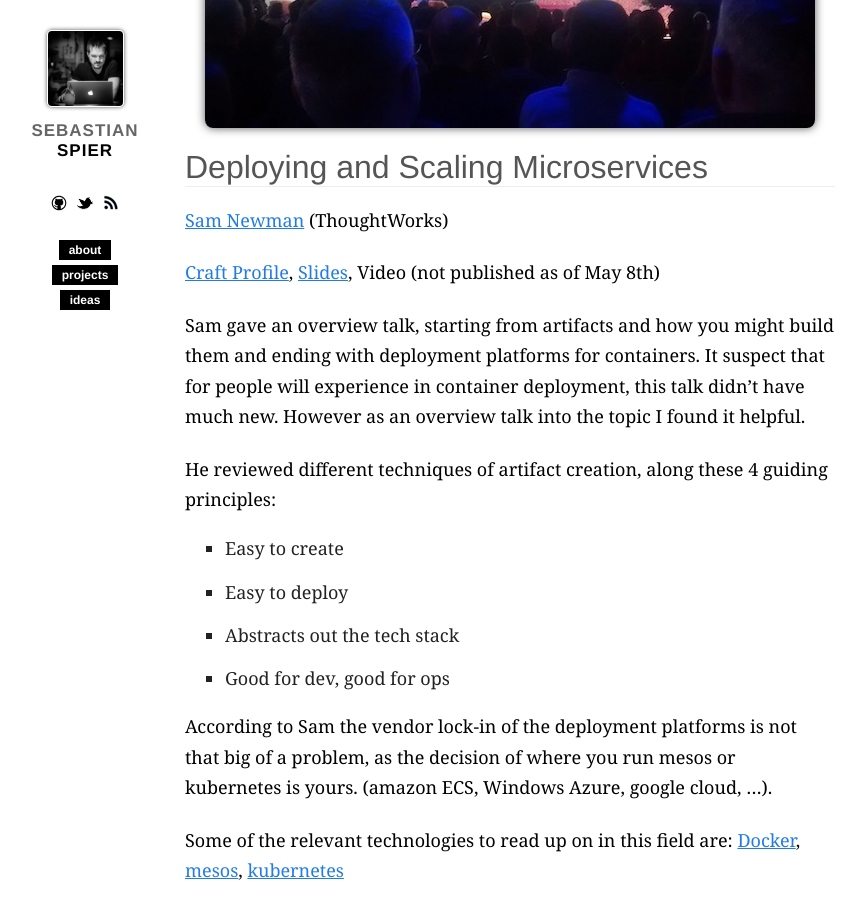
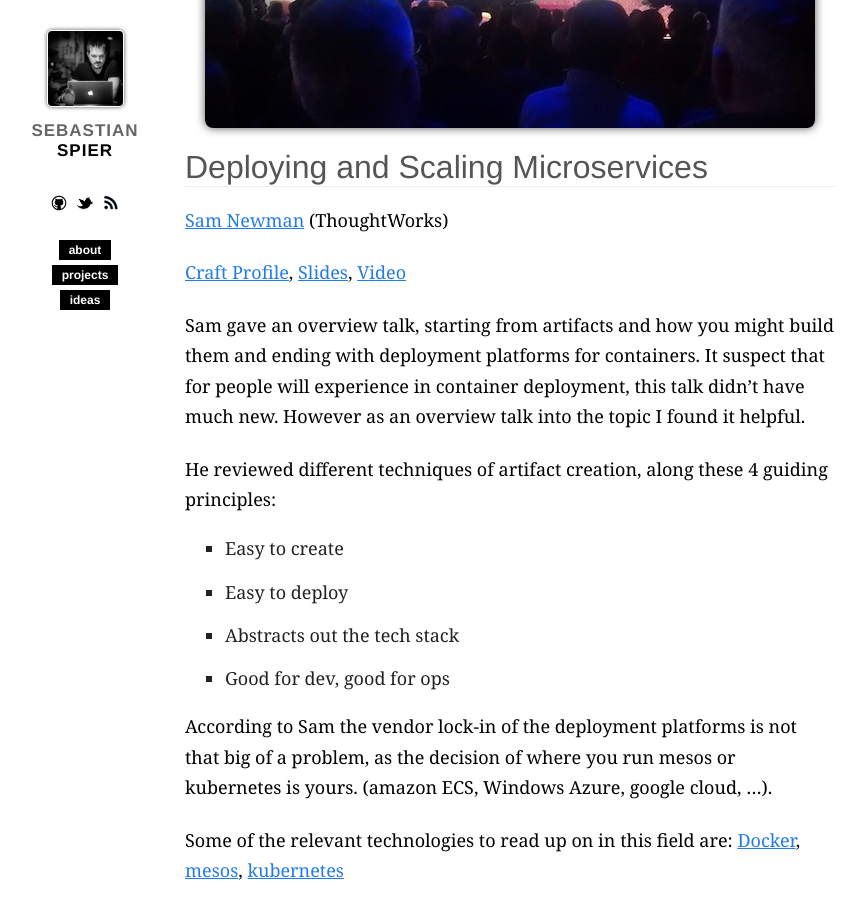
Before and after one commit to spier/spier.github.io, a Jekyll site: the page built from _posts/2016-05-08-craft-conference-2016-review.md, in a window 1280 px wide and 900 px high, scrolled down 5724 px. Shown: the whole window, without its empty margins (15-881 px from the left). Built offline with Jekyll 4.4.1, drawn with Linux system fonts in a browser that asks for light colours; nearby versions of some CDN libraries; emoji names are drawn with the system emoji font; a script that is not in the unit is left out; comment, search, counter and statistics services are not loaded.

Commit message:
adding one video link

```diff
--- a/_posts/2016-05-08-craft-conference-2016-review.md
+++ b/_posts/2016-05-08-craft-conference-2016-review.md
@@ -120,7 +120,7 @@ Most noteworthy for me, he mentioned that measuring "proxy metrics" can negative
 
 [Craft Profile](http://beta.craft-conf.com/speaker/SamNewman),
 [Slides](http://www.slideshare.net/spnewman/deploying-and-scaling-microservices),
-Video (not published as of May 8th)
+[Video](http://www.ustream.tv/recorded/87127615)
 
 Sam gave an overview talk, starting from artifacts and how you might build them and ending with deployment platforms for containers. It suspect that for people will experience in container deployment, this talk didn't have much new. However as an overview talk into the topic I found it helpful.
 
```
